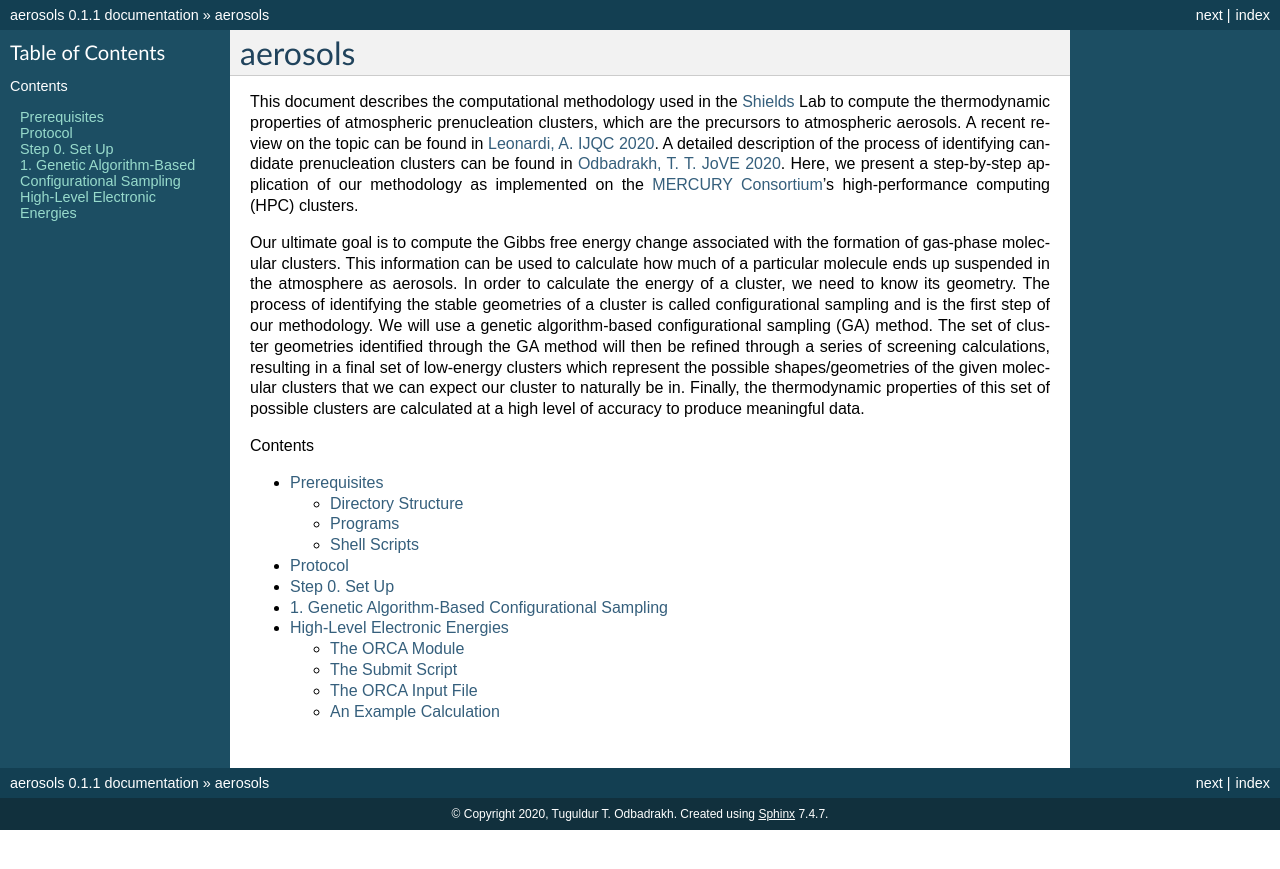
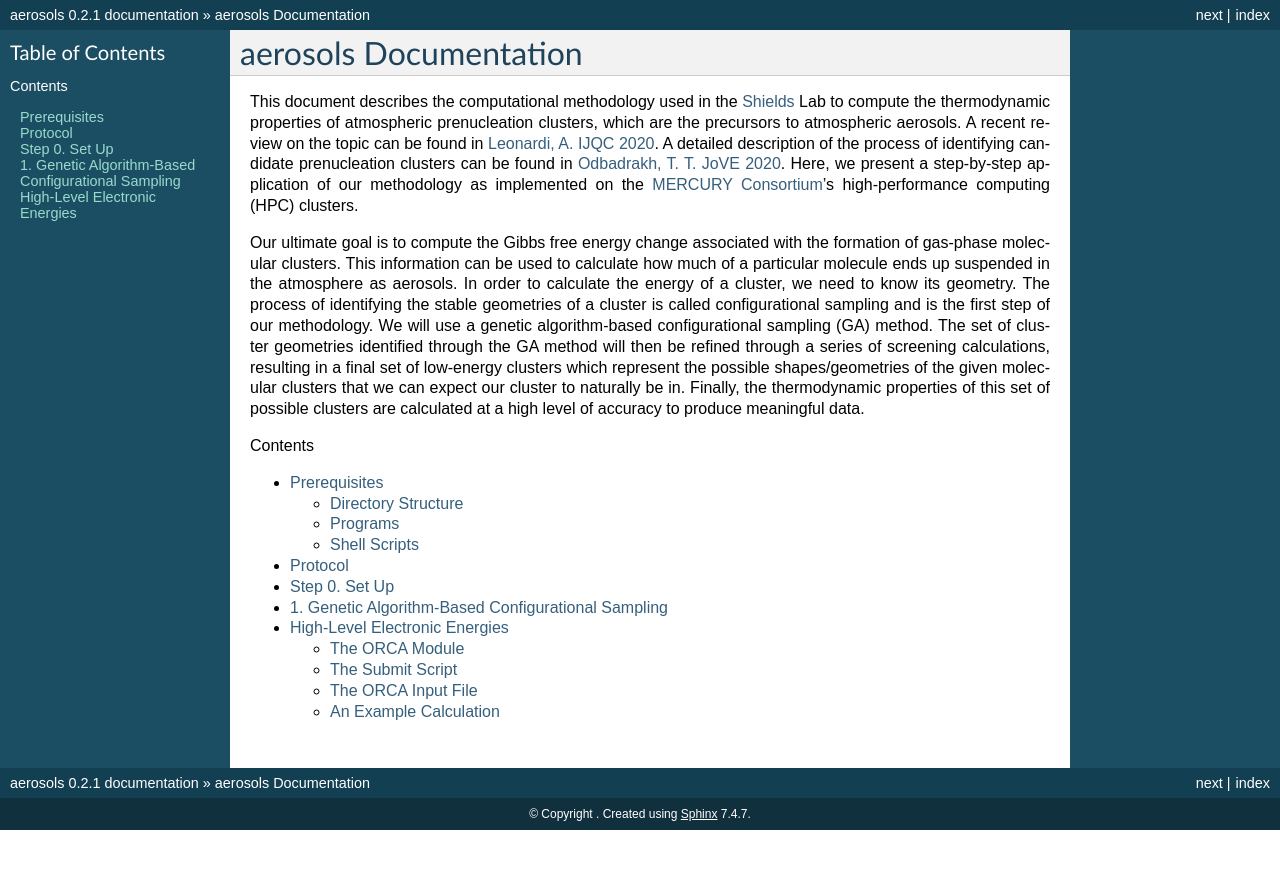
Before and after one commit to todbadrakh/aerosols, a Sphinx documentation site: the page built from docs/index.rst, in a window 1280 px wide. Shown: the top 869 px of the page. Built offline with Sphinx 7.4.7, drawn with Linux system fonts in a browser that asks for light colours.

Commit message:
trying to fix

```diff
--- a/docs/conf.py
+++ b/docs/conf.py
@@ -18,9 +18,8 @@
 # -- Project information -----------------------------------------------------
 
 project = 'aerosols'
-copyright = '2020, Tuguldur T. Odbadrakh'
 author = 'Tuguldur T. Odbadrakh'
-release = '0.1.1'
+release = '0.2.1'
 
 # -- General configuration ---------------------------------------------------
 master_doc = 'index'
--- a/docs/index.rst
+++ b/docs/index.rst
@@ -3,9 +3,9 @@
    You can adapt this file completely to your liking, but it should at least
    contain the root `toctree` directive.
 
-============
-aerosols
-============
+======================
+aerosols Documentation
+======================
 
 This document describes the computational methodology used in the
 `Shields <https://www.furman.edu/people/george-c-shields>`_ Lab to compute
@@ -34,6 +34,7 @@ possible clusters are calculated at a high level of accuracy to produce meaningf
 data.
 
 .. toctree::
+   :maxdepth: 2
    :caption: Contents
 
    prerequisites
```
